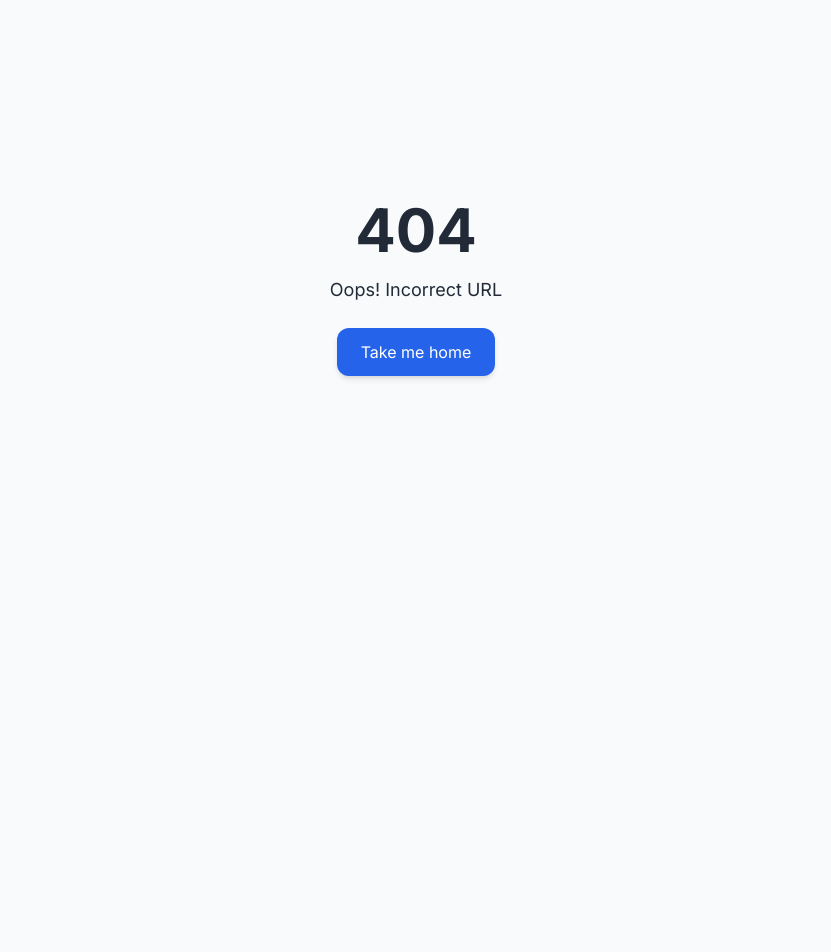
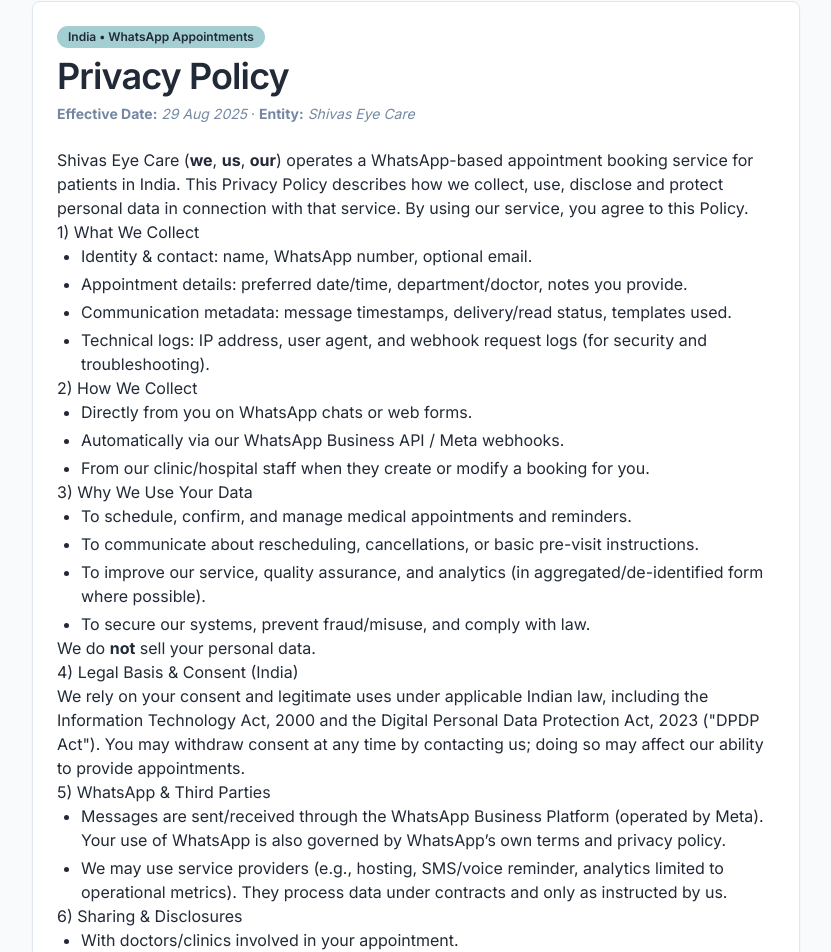
Before and after one commit to blackgridin/Eyecare, a Next.js app: page /privacy-policy in a window 1280 px wide. Before the commit this address had no page. Shown: the part 112-1064 px from the top of the page, without its empty margins (224-1055 px from the left). Before the commit the page ends 800 px from the top, so only its background shows below. Built offline with nearby package versions, Linux system fonts and the light colour scheme.

Commit message:
Privacy policy page

```diff
--- /dev/null
+++ b/src/app/privacy-policy/page.tsx
@@ -0,0 +1,159 @@
+import Header from "@/components/Header";
+import Footer from "@/components/Footer";
+import { Badge } from "@/components/ui/badge";
+import { Card, CardContent, CardHeader, CardTitle } from "@/components/ui/card";
+
+export default function PrivacyPolicyPage() {
+  const currentYear = new Date().getFullYear();
+
+  return (
+    <div className="min-h-screen bg-background">
+      <Header />
+
+      <main className="container mx-auto px-4 lg:px-8 py-12">
+        <div className="max-w-3xl mx-auto">
+          <Card className="bg-card">
+            <CardHeader className="space-y-2">
+              <div className="flex items-center justify-between">
+                <Badge variant="secondary" className="whitespace-nowrap">India • WhatsApp Appointments</Badge>
+              </div>
+              <CardTitle className="text-3xl md:text-4xl">Privacy Policy</CardTitle>
+              <div className="text-sm text-muted-foreground">
+                <strong>Effective Date:</strong> <em>29 Aug 2025</em> · <strong>Entity:</strong> <em>Shivas Eye Care</em>
+              </div>
+            </CardHeader>
+            <CardContent className="prose prose-slate max-w-none dark:prose-invert">
+              <p>
+                Shivas Eye Care (<strong>we</strong>, <strong>us</strong>, <strong>our</strong>) operates a WhatsApp-based appointment booking
+                service for patients in India. This Privacy Policy describes how we collect, use, disclose and protect personal
+                data in connection with that service. By using our service, you agree to this Policy.
+              </p>
+
+              <h2>1) What We Collect</h2>
+              <ul className="list-disc pl-6 space-y-1">
+                <li>Identity &amp; contact: name, WhatsApp number, optional email.</li>
+                <li>Appointment details: preferred date/time, department/doctor, notes you provide.</li>
+                <li>Communication metadata: message timestamps, delivery/read status, templates used.</li>
+                <li>Technical logs: IP address, user agent, and webhook request logs (for security and troubleshooting).</li>
+              </ul>
+
+              <h2>2) How We Collect</h2>
+              <ul className="list-disc pl-6 space-y-1">
+                <li>Directly from you on WhatsApp chats or web forms.</li>
+                <li>Automatically via our WhatsApp Business API / Meta webhooks.</li>
+                <li>From our clinic/hospital staff when they create or modify a booking for you.</li>
+              </ul>
+
+              <h2>3) Why We Use Your Data</h2>
+              <ul className="list-disc pl-6 space-y-1">
+                <li>To schedule, confirm, and manage medical appointments and reminders.</li>
+                <li>To communicate about rescheduling, cancellations, or basic pre-visit instructions.</li>
+                <li>To improve our service, quality assurance, and analytics (in aggregated/de-identified form where possible).</li>
+                <li>To secure our systems, prevent fraud/misuse, and comply with law.</li>
+              </ul>
+              <p>We do <strong>not</strong> sell your personal data.</p>
+
+              <h2>4) Legal Basis &amp; Consent (India)</h2>
+              <p>
+                We rely on your consent and legitimate uses under applicable Indian law, including the Information
+                Technology Act, 2000 and the Digital Personal Data Protection Act, 2023 ("DPDP Act"). You may withdraw
+                consent at any time by contacting us; doing so may affect our ability to provide appointments.
+              </p>
+
+              <h2>5) WhatsApp &amp; Third Parties</h2>
+              <ul className="list-disc pl-6 space-y-1">
+                <li>
+                  Messages are sent/received through the WhatsApp Business Platform (operated by Meta). Your use of WhatsApp
+                  is also governed by WhatsApp’s own terms and privacy policy.
+                </li>
+                <li>
+                  We may use service providers (e.g., hosting, SMS/voice reminder, analytics limited to operational metrics).
+                  They process data under contracts and only as instructed by us.
+                </li>
+              </ul>
+
+              <h2>6) Sharing &amp; Disclosures</h2>
+              <ul className="list-disc pl-6 space-y-1">
+                <li>With doctors/clinics involved in your appointment.</li>
+                <li>With vendors who provide infrastructure or customer support to us (bound by confidentiality and security obligations).</li>
+                <li>When required by applicable law, regulation, or legal process, or to protect rights and safety.</li>
+              </ul>
+
+              <h2>7) Storage, Security &amp; Location</h2>
+              <ul className="list-disc pl-6 space-y-1">
+                <li>Data is stored in secure systems with access limited to authorized personnel.</li>
+                <li>We apply reasonable technical and organizational measures (encryption in transit, access controls, logging).</li>
+                <li>
+                  Data may be processed or stored outside India by our processors; we ensure contractual protections for such
+                  transfers as required by law.
+                </li>
+              </ul>
+
+              <h2>8) Retention</h2>
+              <p>
+                We retain personal data only as long as needed for appointment services and legitimate business or legal
+                purposes. Records may be kept for audit, regulatory, or dispute purposes as permitted by law.
+              </p>
+
+              <h2>9) Your Rights</h2>
+              <p>Subject to applicable law, including the DPDP Act, you may:</p>
+              <ul className="list-disc pl-6 space-y-1">
+                <li>Request access to the personal data we hold about you.</li>
+                <li>Request correction or updating of inaccurate or incomplete data.</li>
+                <li>Request deletion/erasure and withdraw consent (where applicable).</li>
+                <li>
+                  Make a complaint to our Grievance Officer and escalate to the Data Protection Board of India if unsatisfied.
+                </li>
+                <li>Nominate another person to exercise rights on your behalf in case of incapacity (where applicable).</li>
+              </ul>
+              <p>
+                To exercise these rights, contact us using the details below. We may need to verify your identity before acting
+                on requests.
+              </p>
+
+              <h2>10) Children’s Data</h2>
+              <p>
+                Our service is intended for adults. If you are a parent/guardian and believe your child has provided personal
+                data, please contact us to delete or manage it.
+              </p>
+
+              <h2>11) Cookies &amp; Website</h2>
+              <p>
+                If you visit our website, we may use minimal cookies or local storage for functionality and security. You can
+                control cookies via your browser settings.
+              </p>
+
+              <h2>12) Changes to This Policy</h2>
+              <p>
+                We may update this Policy from time to time. The “Effective Date” above shows the latest revision. Significant
+                changes will be communicated via our usual channels.
+              </p>
+
+              <h2>13) Contact &amp; Grievance Officer (India)</h2>
+              <p>
+                <strong>Email:</strong> <a href="mailto:shivaseyecare@gmail.com">shivaseyecare@gmail.com</a>
+                <br />
+                <strong>Phone:</strong> 9840088522
+                <br />
+                <strong>Address:</strong> 134/1818, 13th Main Rd, Thiruvalluvar Colony, Anna Nagar, Chennai, Tamil Nadu 600040
+              </p>
+              <p>
+                <strong>Grievance Officer:</strong> Grievance Officer
+                <br />
+                <strong>Email:</strong> <a href="mailto:shivaseyecare@gmail.com">shivaseyecare@gmail.com</a>
+                <br />
+                <strong>Address:</strong> 134/1818, 13th Main Rd, Thiruvalluvar Colony, Anna Nagar, Chennai, Tamil Nadu 600040
+              </p>
+
+              <div className="mt-8 text-sm text-muted-foreground">
+                © {currentYear} Shivas Eye Care. All rights reserved.
+              </div>
+            </CardContent>
+          </Card>
+        </div>
+      </main>
+
+      <Footer />
+    </div>
+  );
+}
--- a/src/components/ContactSection.tsx
+++ b/src/components/ContactSection.tsx
@@ -21,9 +21,9 @@
       icon: MapPin,
       title: "Address",
       details: [
-        "Shivas Eye Care, Clinic",
+        "Shivas Eye Care",
         "134/1818, 13th Main Rd, Thiruvalluvar Colony,",
-        "Anna Nagar, Chennai, Tamil Nadu 600040",
+        "Anna Nagar, Chennai - 600040,",
         "Tamil Nadu, India"
       ]
     },
@@ -32,7 +32,7 @@
       title: "Phone Numbers",
       details: [
         "Main: +91-9840088522",
-        "Emergency: +91-9840174184",
+        // "Emergency: +91-9840174184",
         "Appointment: +91-9363015155",
       ]
     },
@@ -40,10 +40,10 @@
       icon: Clock,
       title: "Operating Hours",
       details: [
-        "Monday - Saturday: 9:00 AM - 7:00 PM",
-        "Sunday: 10:00 AM - 5:00 PM",
-        "Emergency: 24/7 Available",
-        "Lunch Break: 1:00 PM - 2:00 PM"
+        "Monday - Saturday: 10:00 AM - 1:00 PM, 4:30 PM - 8:00 PM",
+        "Sunday: 10:00 AM - 1:00 PM",
+        // "Emergency: 24/7 Available",
+        // "Lunch Break: 1:00 PM - 2:00 PM"
       ]
     },
     {
--- a/src/components/Footer.tsx
+++ b/src/components/Footer.tsx
@@ -134,7 +134,7 @@
               © {new Date().getFullYear()} Shivas Eye Care, Clinic. All rights reserved.
             </p>
             <div className="flex space-x-6 text-sm">
-              <a href="#" className="text-muted hover:text-background transition-colors">
+              <a href="/privacy-policy" className="text-muted hover:text-background transition-colors">
                 Privacy Policy
               </a>
               <a href="#" className="text-muted hover:text-background transition-colors">
```
Also changed, not shown: 2 other files (tests, documents, lock files or other folders).
